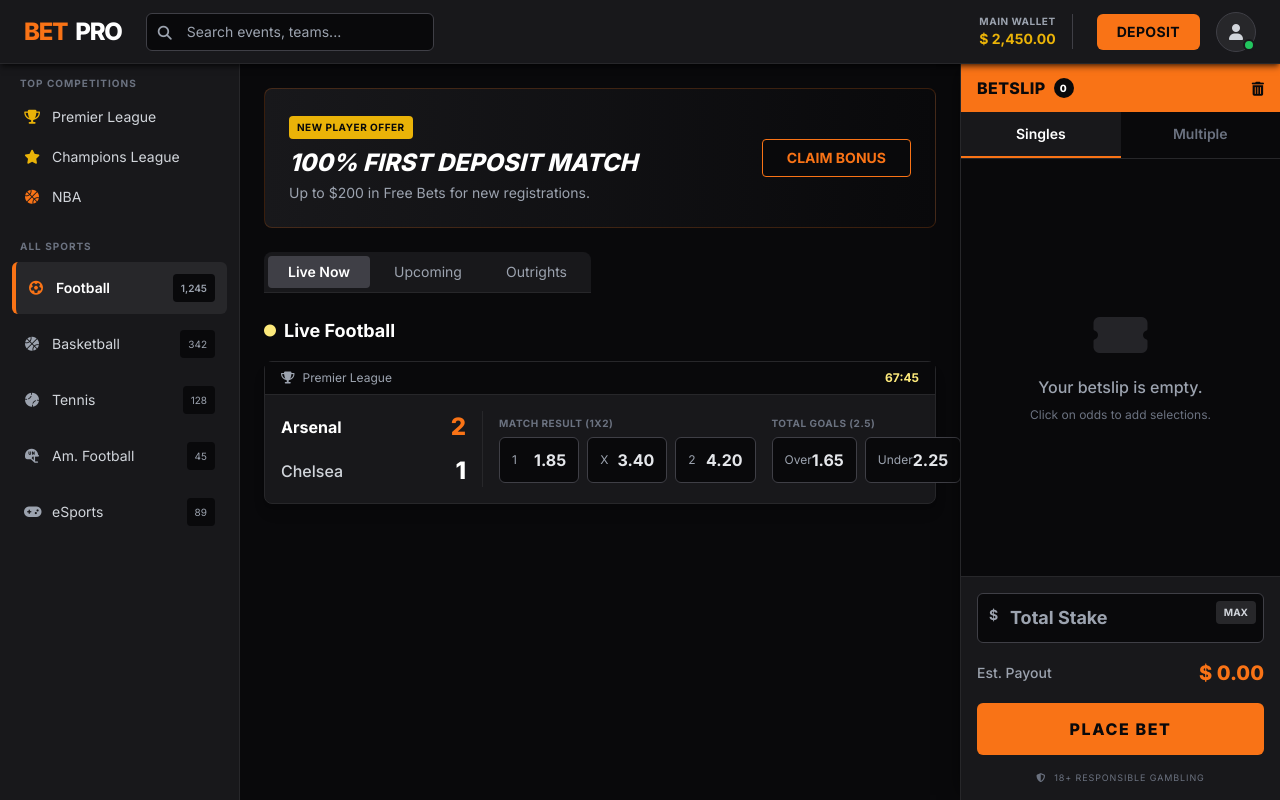
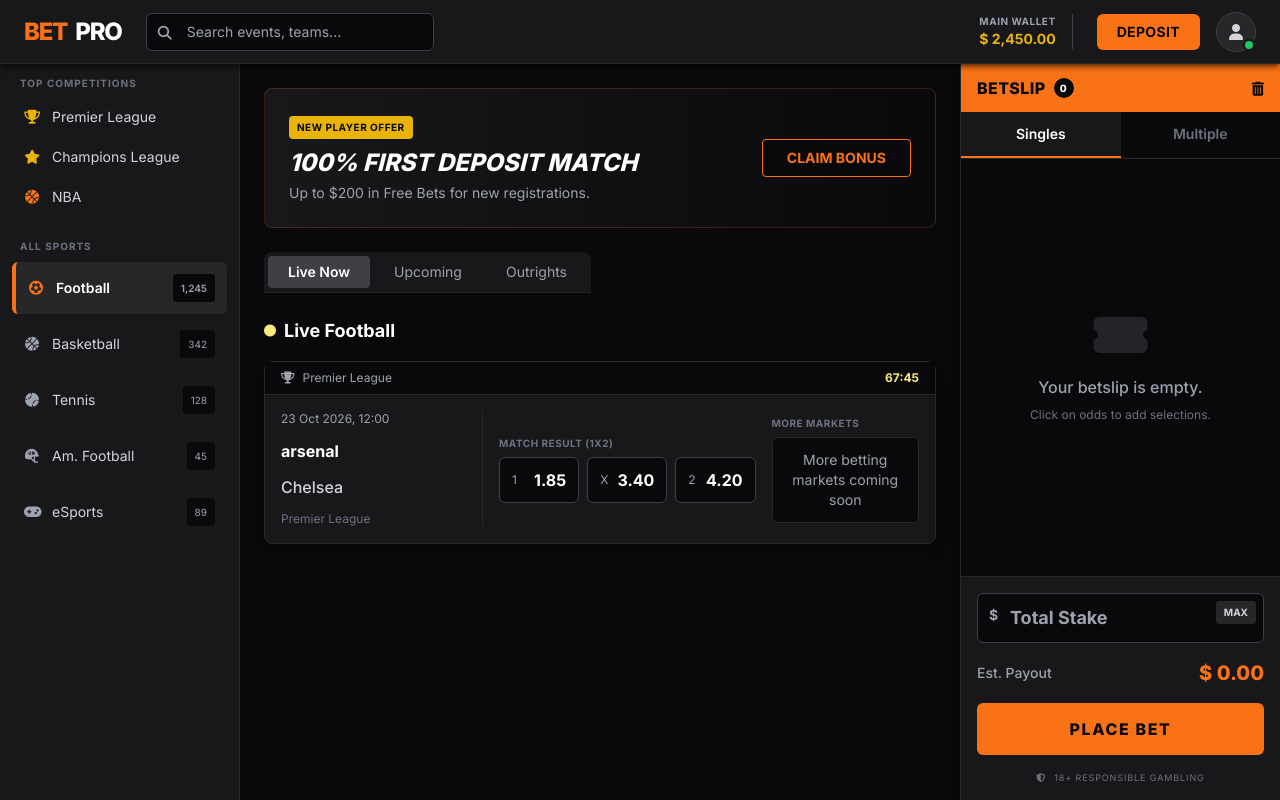
Before and after one commit to stimulatewbs-lab/stimulateanalytics-dev, a Django app: page / in a window 1280 px wide. Run offline with Django 5.2, Linux system fonts and the light colour scheme; data comes from the database, SQL or seed files in the repository; both versions use the stored data as it was after the commit; some libraries are stand-ins or nearby versions.

Commit message:
adding same models

```diff
--- a/bet/models.py
+++ b/bet/models.py
@@ -104,3 +104,90 @@ class MatchOdds(models.Model):
 
     def __str__(self):
         return f"{self.match} - Match Result Odds"
+
+from django.conf import settings
+
+
+class Bet(models.Model):
+    class BetType(models.TextChoices):
+        SINGLE = "single", "Single"
+        MULTIPLE = "multiple", "Multiple"
+
+    class Status(models.TextChoices):
+        PENDING = "pending", "Pending"
+        WON = "won", "Won"
+        LOST = "lost", "Lost"
+        VOID = "void", "Void"
+
+    user = models.ForeignKey(
+        settings.AUTH_USER_MODEL,
+        on_delete=models.CASCADE,
+        related_name="bets",
+    )
+
+    bet_type = models.CharField(
+        max_length=20,
+        choices=BetType.choices,
+        default=BetType.SINGLE,
+    )
+
+    stake = models.DecimalField(
+        max_digits=12,
+        decimal_places=2,
+    )
+
+    potential_payout = models.DecimalField(
+        max_digits=14,
+        decimal_places=2,
+        default=0,
+    )
+
+    status = models.CharField(
+        max_length=20,
+        choices=Status.choices,
+        default=Status.PENDING,
+    )
+
+    created_at = models.DateTimeField(auto_now_add=True)
+
+    class Meta:
+        ordering = ["-created_at"]
+        constraints = [
+            models.CheckConstraint(
+                condition=models.Q(stake__gt=0),
+                name="bet_stake_must_be_positive",
+            )
+        ]
+
+    def __str__(self):
+        return f"Bet #{self.pk} - {self.user}"
+
+
+class BetSelection(models.Model):
+    bet = models.ForeignKey(
+        Bet,
+        on_delete=models.CASCADE,
+        related_name="selections",
+    )
+
+    match = models.ForeignKey(
+        Match,
+        on_delete=models.PROTECT,
+        related_name="bet_selections",
+    )
+
+    market = models.CharField(max_length=100)
+    selection = models.CharField(max_length=150)
+
+    # Store the odds at the time the bet is submitted.
+    odds_at_placement = models.DecimalField(
+        max_digits=7,
+        decimal_places=2,
+    )
+
+    class Meta:
+        verbose_name = "Bet Selection"
+        verbose_name_plural = "Bet Selections"
+
+    def __str__(self):
+        return f"{self.match} - {self.selection}"
--- a/bet/templates/bet/dashboard.html
+++ b/bet/templates/bet/dashboard.html
@@ -75,96 +75,125 @@
         </span>
     </div>
 
+
+{% for match in matches %}
+    {% with odds=match.odds.all|first %}
+
     <div class="p-4 grid grid-cols-1 xl:grid-cols-12 gap-4 items-center">
 
+        <!-- Teams and scores -->
         <div class="xl:col-span-4 pr-4 xl:border-r border-betblack-700">
             <div class="space-y-3">
 
+                {% if match.status == "live" %}
+                    <div class="text-xs font-bold text-betyellow-500 uppercase live-indicator mb-2">
+                        ● LIVE
+                    </div>
+                {% else %}
+                    <div class="text-xs text-gray-400 mb-2">
+                        {{ match.kickoff|date:"d M Y, H:i" }}
+                    </div>
+                {% endif %}
+
                 <div class="flex justify-between items-center">
                     <span class="font-bold text-white text-base">
-                        Arsenal
+                        {{ match.home_team }}
                     </span>
 
+                    {% if match.status == "live" or match.status == "finished" %}
                         <span class="text-2xl font-black text-betorange-500">
-                        2
+                            {{ match.home_score }}
                         </span>
+                    {% endif %}
                 </div>
 
                 <div class="flex justify-between items-center">
                     <span class="font-medium text-gray-300 text-base">
-                        Chelsea
+                        {{ match.away_team }}
                     </span>
 
+                    {% if match.status == "live" or match.status == "finished" %}
                         <span class="text-2xl font-black text-white">
-                        1
+                            {{ match.away_score }}
                         </span>
+                    {% endif %}
+                </div>
+
+                <div class="text-xs text-gray-500">
+                    {{ match.competition.name }}
                 </div>
 
             </div>
         </div>
 
+        <!-- Match Result Odds -->
         <div class="xl:col-span-5">
 
             <div class="text-[10px] text-gray-500 mb-1.5 uppercase font-bold tracking-wider">
                 Match Result (1X2)
             </div>
 
+            {% if odds and odds.is_active %}
                 <div class="flex gap-2">
 
                     <button
-                    onclick="toggleBet('Arsenal', 'Match Result', '1.85', 'Arsenal vs Chelsea', this)"
-                    class="odd-btn flex-1 bg-betblack-900 border border-betblack-600 rounded-md py-2.5 px-3 flex justify-between items-center"
+                        type="button"
+                        onclick="toggleBet('{{ match.home_team|escapejs }}', 'Match Result', '{{ odds.home_win }}', '{{ match.home_team|escapejs }} vs {{ match.away_team|escapejs }}', this)"
+                        class="odd-btn flex-1 bg-betblack-900 border border-betblack-600 rounded-md py-2.5 px-3 flex justify-between items-center text-white"
                     >
                         <span class="text-xs text-gray-400 market-label">1</span>
-                    <span class="font-bold">1.85</span>
+                        <span class="font-bold">{{ odds.home_win|floatformat:2 }}</span>
                     </button>
 
                     <button
-                    onclick="toggleBet('Draw', 'Match Result', '3.40', 'Arsenal vs Chelsea', this)"
-                    class="odd-btn flex-1 bg-betblack-900 border border-betblack-600 rounded-md py-2.5 px-3 flex justify-between items-center"
+                        type="button"
+                        onclick="toggleBet('Draw', 'Match Result', '{{ odds.draw }}', '{{ match.home_team|escapejs }} vs {{ match.away_team|escapejs }}', this)"
+                        class="odd-btn flex-1 bg-betblack-900 border border-betblack-600 rounded-md py-2.5 px-3 flex justify-between items-center text-white"
                     >
                         <span class="text-xs text-gray-400 market-label">X</span>
-                    <span class="font-bold">3.40</span>
+                        <span class="font-bold">{{ odds.draw|floatformat:2 }}</span>
                     </button>
 
                     <button
-                    onclick="toggleBet('Chelsea', 'Match Result', '4.20', 'Arsenal vs Chelsea', this)"
-                    class="odd-btn flex-1 bg-betblack-900 border border-betblack-600 rounded-md py-2.5 px-3 flex justify-between items-center"
+                        type="button"
+                        onclick="toggleBet('{{ match.away_team|escapejs }}', 'Match Result', '{{ odds.away_win }}', '{{ match.home_team|escapejs }} vs {{ match.away_team|escapejs }}', this)"
+                        class="odd-btn flex-1 bg-betblack-900 border border-betblack-600 rounded-md py-2.5 px-3 flex justify-between items-center text-white"
                     >
                         <span class="text-xs text-gray-400 market-label">2</span>
-                    <span class="font-bold">4.20</span>
+                        <span class="font-bold">{{ odds.away_win|floatformat:2 }}</span>
                     </button>
 
                 </div>
+            {% else %}
+                <p class="text-sm text-gray-500">
+                    Odds not available yet.
+                </p>
+            {% endif %}
+
         </div>
 
+        <!-- Additional market placeholder -->
         <div class="xl:col-span-3">
-
             <div class="text-[10px] text-gray-500 mb-1.5 uppercase font-bold tracking-wider">
-                Total Goals (2.5)
+                More Markets
             </div>
 
-            <div class="flex gap-2">
-
-                <button
-                    onclick="toggleBet('Over 2.5', 'Total Goals', '1.65', 'Arsenal vs Chelsea', this)"
-                    class="odd-btn flex-1 bg-betblack-900 border border-betblack-600 rounded-md py-2.5 px-3 flex justify-between items-center"
-                >
-                    <span class="text-xs text-gray-400 market-label">Over</span>
-                    <span class="font-bold">1.65</span>
-                </button>
-
-                <button
-                    onclick="toggleBet('Under 2.5', 'Total Goals', '2.25', 'Arsenal vs Chelsea', this)"
-                    class="odd-btn flex-1 bg-betblack-900 border border-betblack-600 rounded-md py-2.5 px-3 flex justify-between items-center"
-                >
-                    <span class="text-xs text-gray-400 market-label">Under</span>
-                    <span class="font-bold">2.25</span>
-                </button>
+            <div class="bg-betblack-900 border border-betblack-700 rounded-md p-3 text-sm text-gray-400 text-center">
+                More betting markets coming soon
+            </div>
+        </div>
 
     </div>
+
+    {% endwith %}
+{% empty %}
+    <div class="p-8 text-center text-gray-400">
+        <i class="fa-solid fa-futbol text-3xl mb-3"></i>
+        <p>No upcoming or live matches available.</p>
+        <p class="text-sm mt-2">Add matches and odds through the Django admin.</p>
     </div>
-    </div>
+{% endfor %}
+
 </div>
 
 {% endblock %}         sans: ['Inter', 'sans-serif'],
```
Also changed, not shown: bet/migrations/0003_bet_betselection_bet_bet_stake_must_be_positive.py (added), db.sqlite3. Lines whose indentation alone changed are shown as unchanged.
